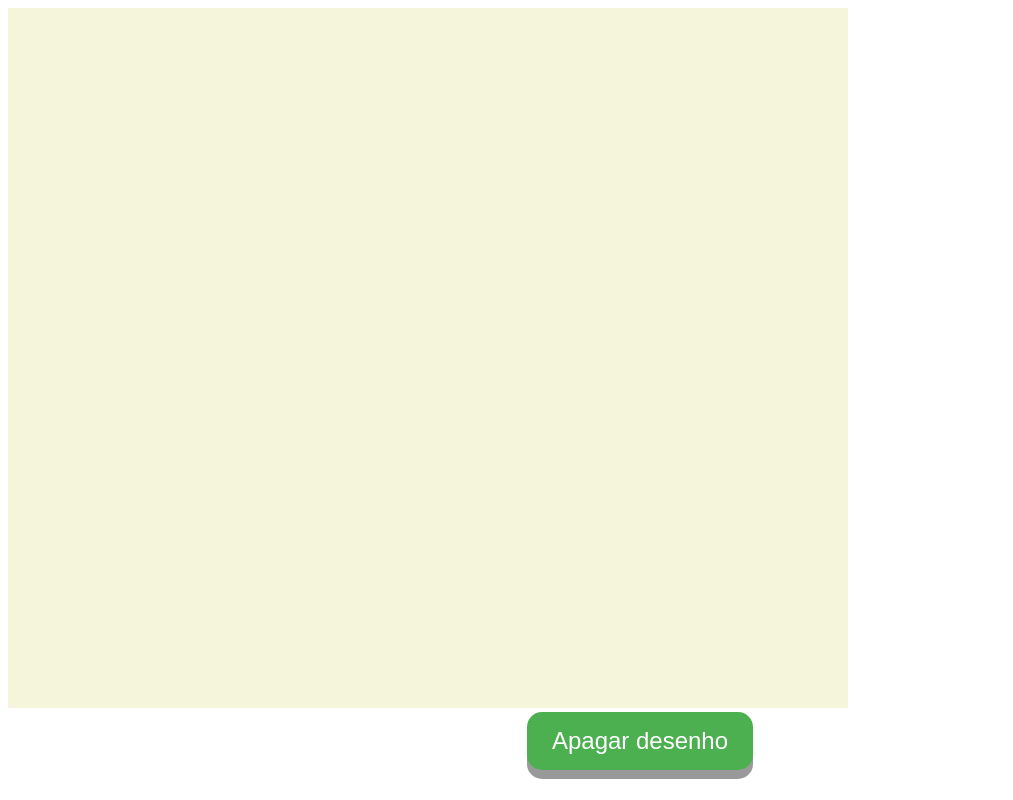
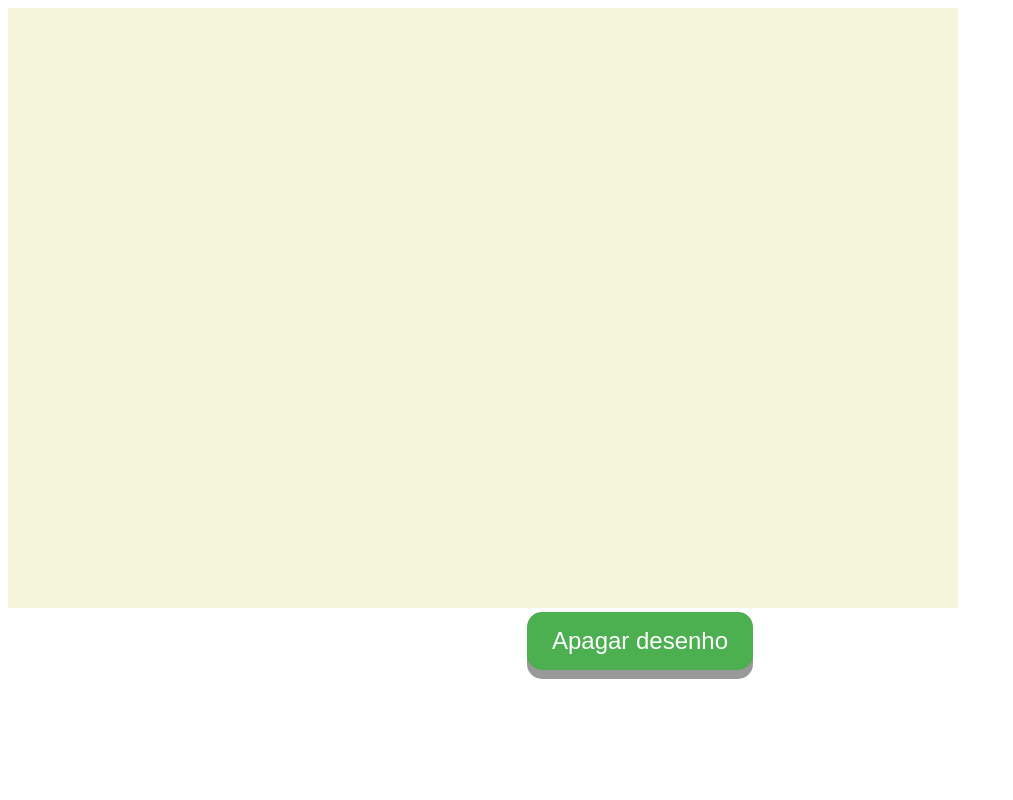
Before and after one commit to Lucianojunior799/desenho, a plain HTML site: page index.html in a window 1280 px wide. Shown: the whole page, without its empty margins (0-1013 px from the left). Drawn offline with Linux system fonts and the light colour scheme.

Commit message:
Update index.html

```diff
--- a/index.html
+++ b/index.html
@@ -12,8 +12,8 @@
             //todo conteúdo ficará aqui
         }
 
-        var largura = 840;
-var altura = 700;
+        var largura = 950;
+var altura = 600;
 
 var quadro = document.getElementById("quadro");
 quadro.setAttribute("width", largura);
```
